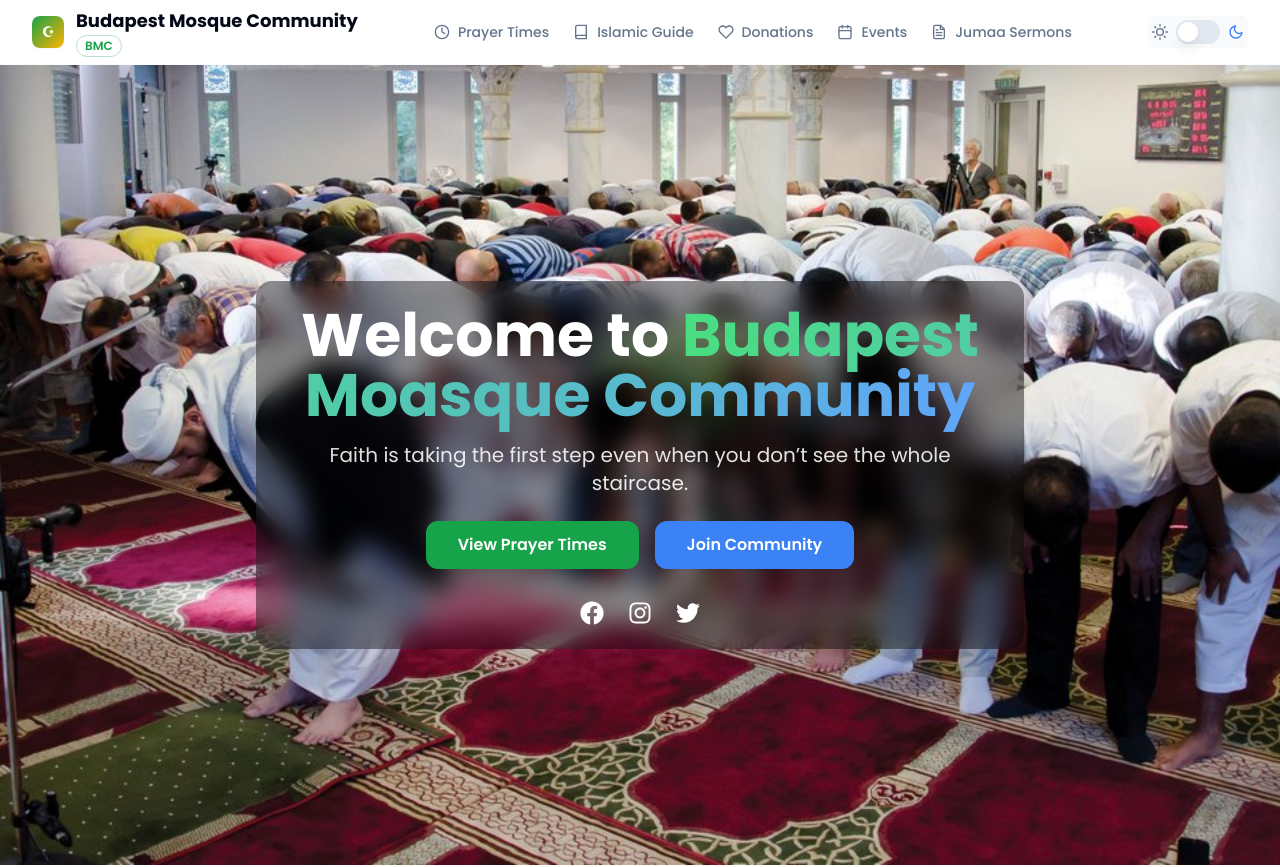
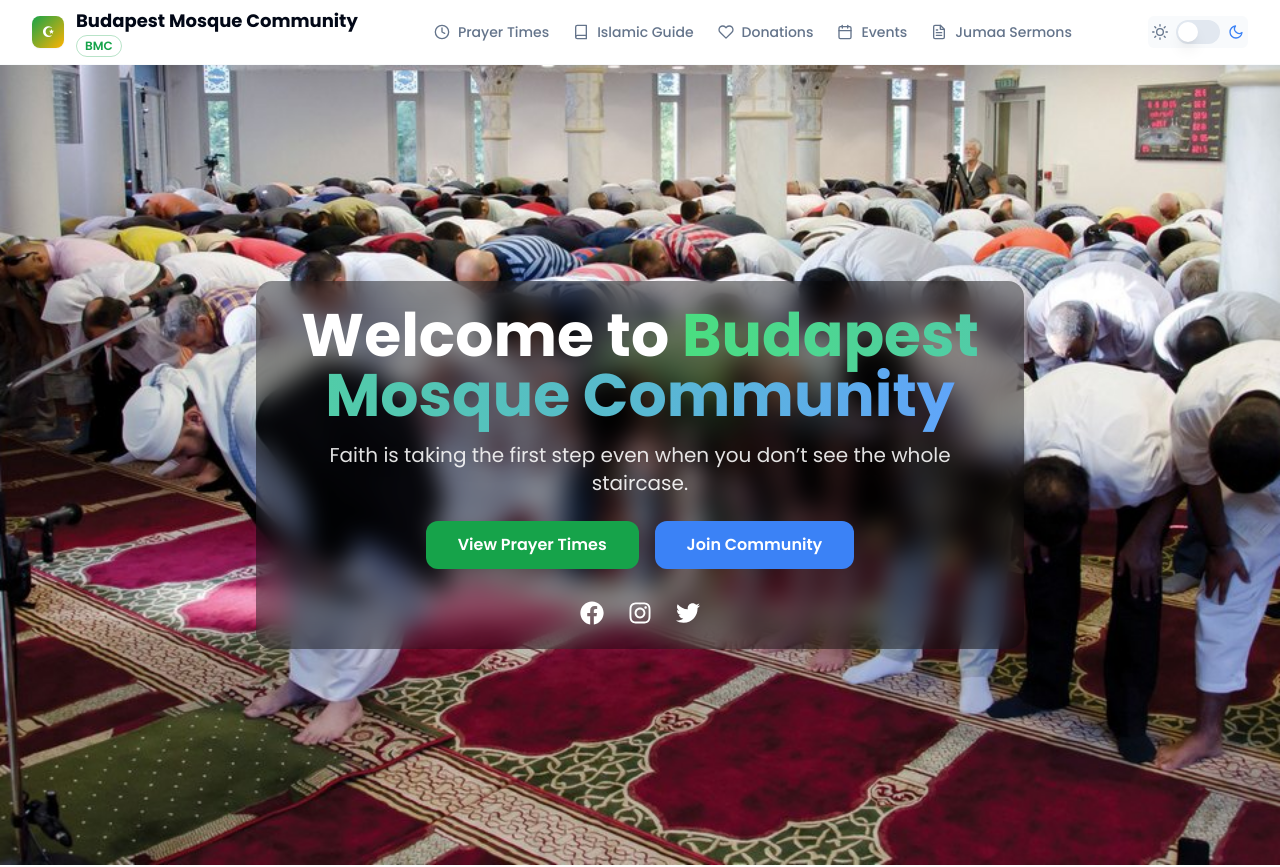
Before and after one commit to mota6em/budapest-mosque-community, a React (Create React App) app: page / in a window 1280 px wide. Shown: the top 867 px of the page. Built offline with nearby package versions, Linux system fonts and the light colour scheme; no server answers; the HTML template or start-up script is replaced by a standard one.

Commit message:
Fix typo in Hero component: corrected "Moasque" to "Mosque"

```diff
--- a/src/components/Hero.js
+++ b/src/components/Hero.js
@@ -72,7 +72,7 @@ const Hero = () => {
           <h1 className="text-2xl md:text-6xl font-extrabold text-white drop-shadow-2xl cursor-default">
             Welcome to{" "}
             <span className="bg-clip-text text-6xl text-transparent bg-gradient-to-r from-green-400 to-blue-400">
-              Budapest Moasque Community
+              Budapest Mosque Community
             </span>
           </h1>
 
```
